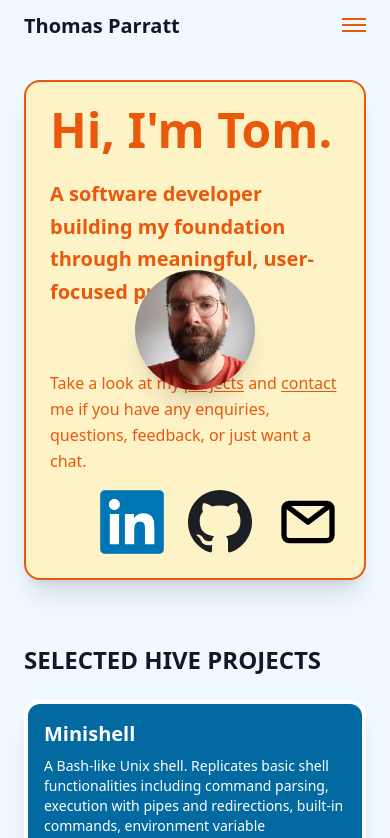
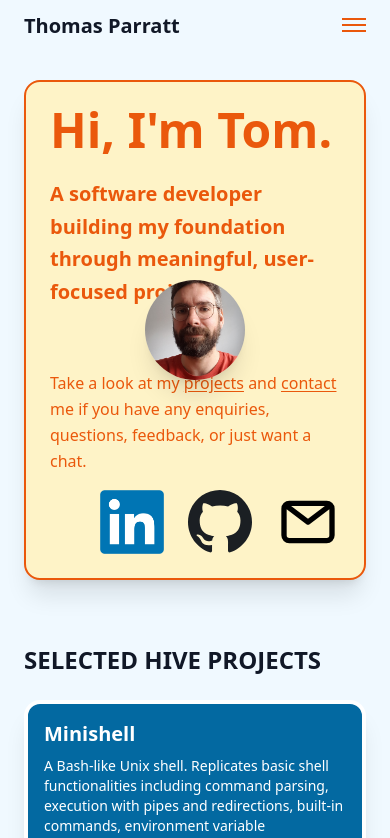
Before and after one commit to ThomasParratt/portfolio, a React (Vite) app: page / in a window 390 px wide. Shown: the top 838 px of the page. Built offline with nearby package versions, Linux system fonts and the light colour scheme.

Commit message:
smaller photo

```diff
--- a/src/components/Home.jsx
+++ b/src/components/Home.jsx
@@ -82,7 +82,7 @@ export default function Home() {
                             <img
                                 src={me}
                                 alt="Tom"
-                                className="absolute top-1/2 left-1/2 w-[120px] h-[120px] sm:w-[180px] sm:h-[180px] object-cover rounded-full shadow-xl cursor-pointer transform -translate-x-1/2 -translate-y-1/2"
+                                className="absolute top-1/2 left-1/2 w-[100px] h-[100px] sm:w-[180px] sm:h-[180px] object-cover rounded-full shadow-xl cursor-pointer transform -translate-x-1/2 -translate-y-1/2"
                                 onClick={handleShowPong}
                             />
                         )}
```
